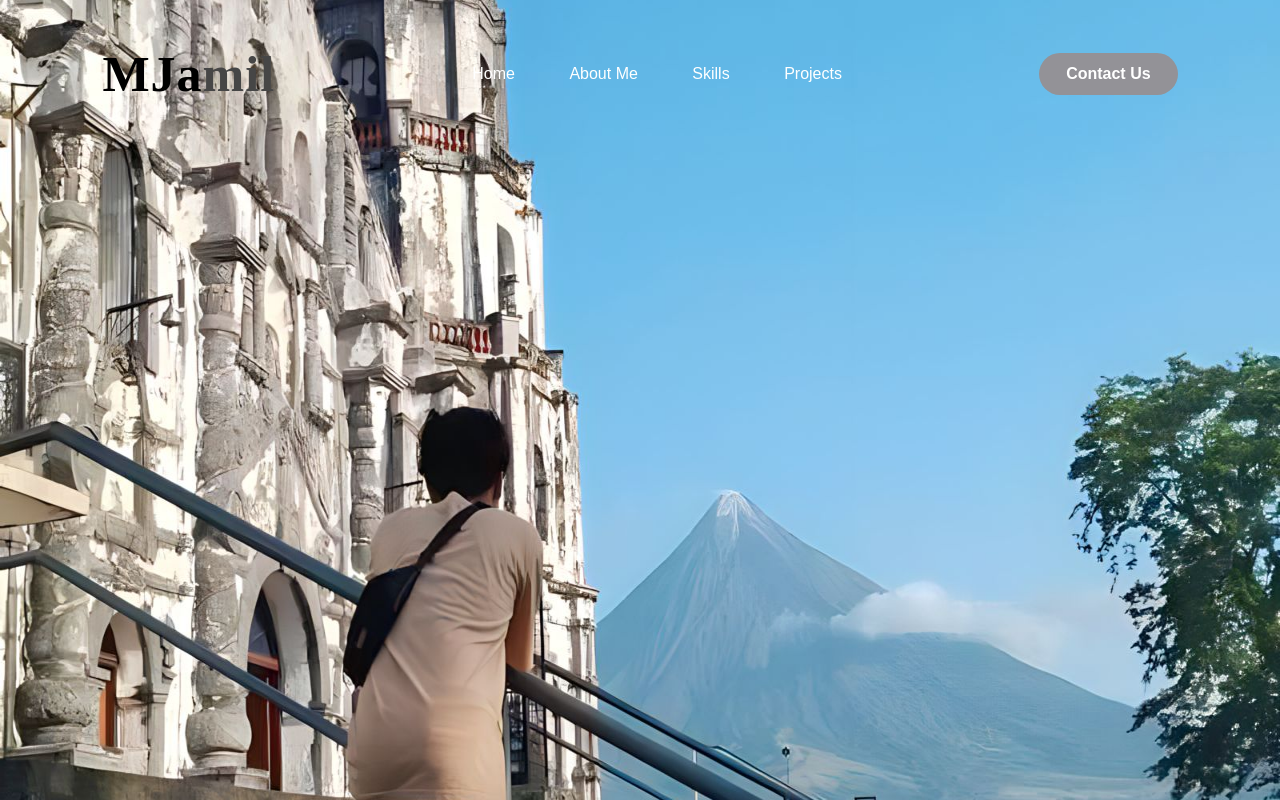
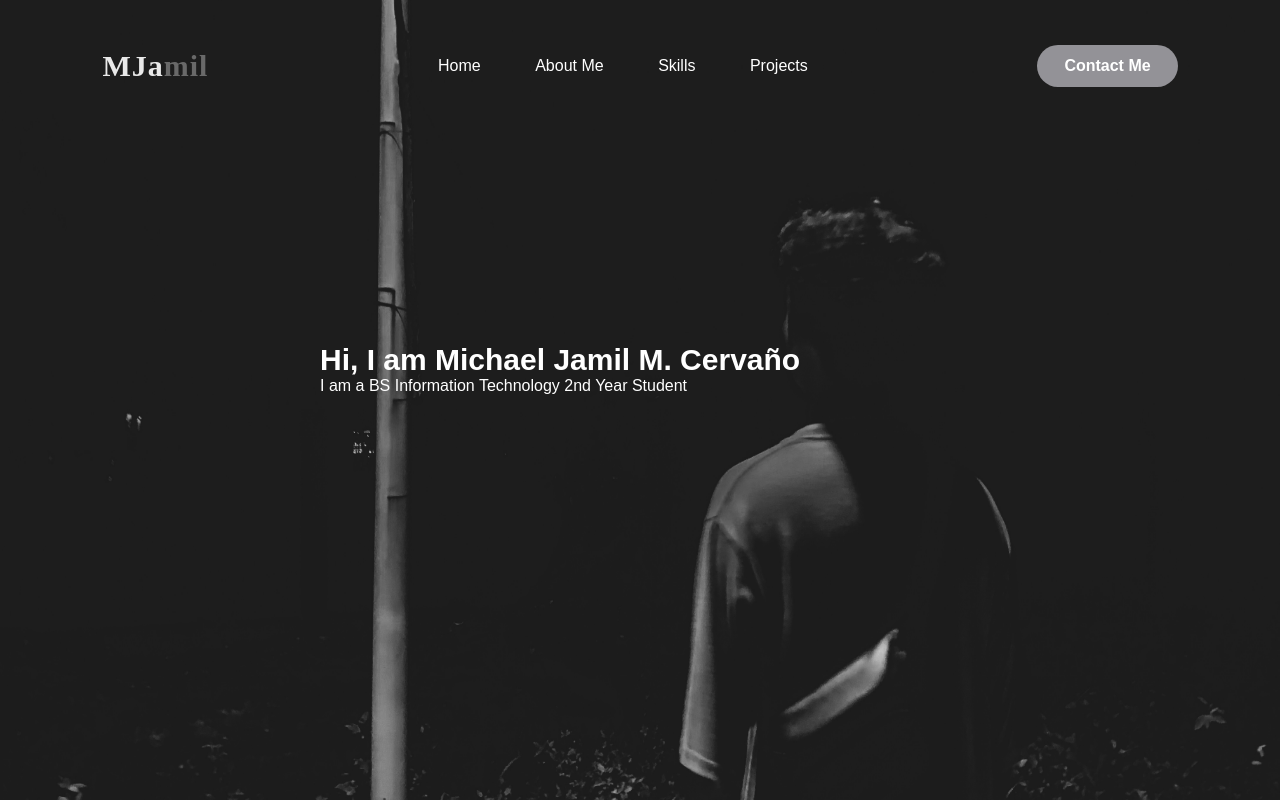
Before and after one commit to michaeljamil/Cervano_MIchaelJamil_BSIT-2C, a PHP site: page /html/index.html in a window 1280 px wide. Run offline with PHP 8.4, Linux system fonts and the light colour scheme.

Commit message:
added new bg image

```diff
--- a/css/style.css
+++ b/css/style.css
@@ -16,7 +16,8 @@
     height: 100vh;
     width: 100%;
     background-image: url('../img/jamil.jpg');
-    background-size: 100% 150%;
+    background-repeat: no-repeat;
+    background-size: 100% 110%;
     background-position: center;
  }
 
@@ -30,16 +31,33 @@
  }
 
 .logo {
-  color: rgb(0, 0, 0);
+  color: rgb(233, 233, 233);
   font-family: sigmar;
-  font-size: 50px;
+  font-size: 30px;
   letter-spacing: 1px;
   cursor: pointer;
+
 }
 
 span {
-  color: #464646;
+  color: #696969;
   font-family: sigmar;
+}
+
+.text{
+  color: white;
+  text-align: start;
+  margin-top: 20%;
+  margin-left: 25%;
+}
+
+.description{
+  font-size: 30px;
+  align-items: center;
+}
+
+.desc2{
+  text-align: justify;
 }
 
 nav ul li{
@@ -55,7 +73,7 @@ nav ul li a{
 }
 
 nav ul li a:hover{
-  color: #f9004d;
+  color: #131313;
   transition: 0.5s;
 }
 
--- a/html/index.html
+++ b/html/index.html
@@ -8,6 +8,7 @@
     <link rel="stylesheet" href='../css/style.css'>
   </head>
   <body>
+    <section id="firstpage">
        <div class="home">
         <nav>
           <h2 class="logo">MJa<span>mil</span></h2>
@@ -17,8 +18,16 @@
               <li><a href="#">Skills</a></li>
              <li><a href="#">Projects</a></li>
             </ul>
-          <a href ='#' class="button">Contact Us</a>
+          <a href ='#' class="button">Contact Me</a>
       </nav>
-    </div>
+        <div class="text">
+          <div>
+            <h1 class="description">Hi, I am Michael Jamil M. Cervaño</h1>
+            <p class="desc2">I am a BS Information Technology 2nd Year Student</p>
+          </div>
+        </div>
+      </div>
+  </section>
+
   </body>
 </html>
```
Also changed, not shown: img/jamil.jpg.
